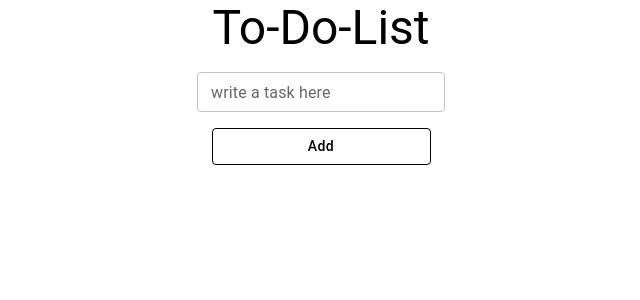
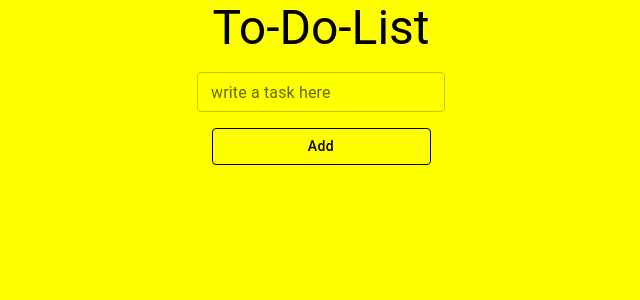
Before and after one commit to Bless12Ahadjie/react-to-do-list, a React (Create React App) app: page / in a window 1280 px wide. Shown: the top 300 px of the page, without its empty margins (319-959 px from the left). Built offline with nearby package versions, Linux system fonts and the light colour scheme.

Commit message:
few adjustments

```diff
--- a/src/index.css
+++ b/src/index.css
@@ -5,6 +5,8 @@ body {
     sans-serif;
   -webkit-font-smoothing: antialiased;
   -moz-osx-font-smoothing: grayscale;
+  background: #ff0;
+  /* linear-gradient(100deg,  50%, #333 50%); */
 }
 
 code {
```
